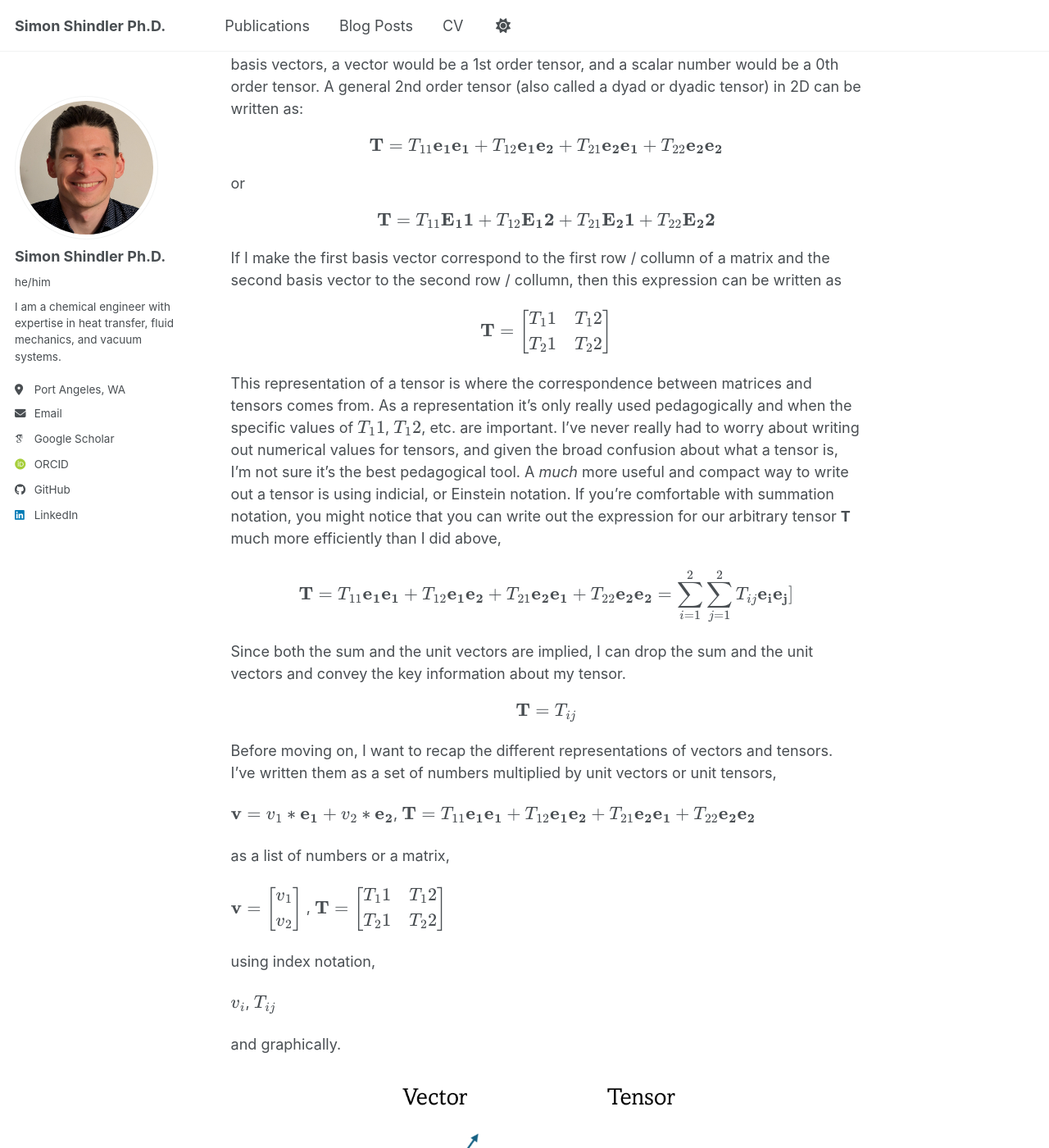
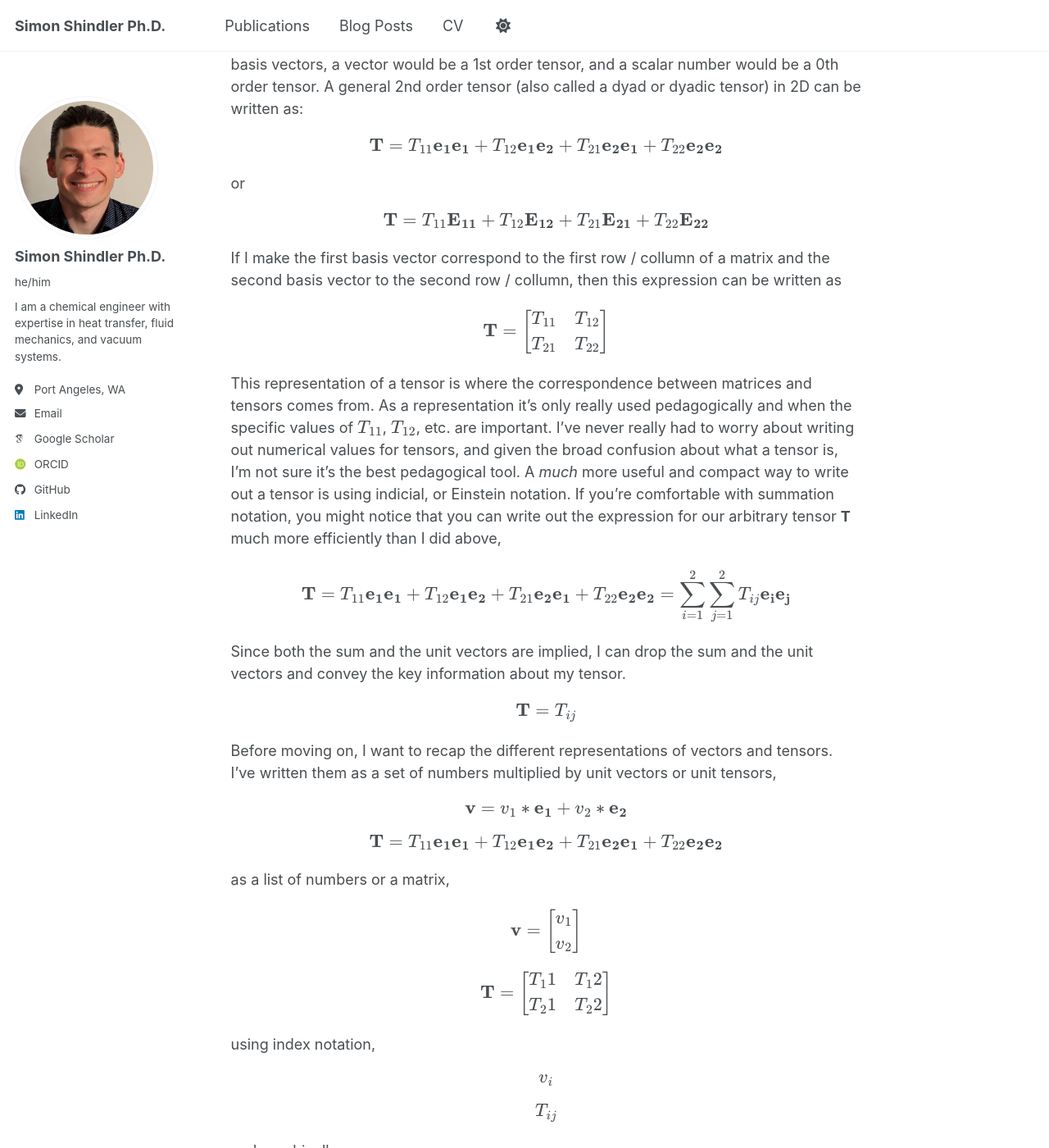
Before and after one commit to sgshindler/sgshindler.github.io, a Jekyll site: the page built from _posts/2026-05-30-Tensors.md, in a window 1280 px wide and 1400 px high, scrolled down 4780 px. Shown: the whole window at 82% size. Built offline with Jekyll 4.4.1, drawn with Linux system fonts in a browser that asks for light colours; some web fonts are replaced; a script bundle is joined from its source files by our own code; library files that are not in the unit come from our copies.

```diff
--- a/_posts/2026-05-30-Tensors.md
+++ b/_posts/2026-05-30-Tensors.md
@@ -118,15 +118,21 @@ $$\mathbf{T} = T_{11} \mathbf{e_1 e_1} + T_{12} \mathbf{e_1 e_2} + T_{21} \mathb
 
 or
 
-$$\mathbf{T} = T_{11} \mathbf{E_11} + T_{12} \mathbf{E_12} + T_{21} \mathbf{E_21} + T_{22} \mathbf{E_22}$$
+$$\mathbf{T} = T_{11} \mathbf{E_{11}} + T_{12} \mathbf{E_{12}} + T_{21} \mathbf{E_{21}} + T_{22} \mathbf{E_{22}}$$
 
 If I make the first basis vector correspond to the first row / collumn of a matrix and the second basis vector to the second row / collumn, then this expression can be written as
 
-$$\mathbf{T} = \begin{bmatrix} T_11 & T_12 \\ T_21 & T_22 \end{bmatrix}$$
+$$
+\mathbf{T} =
+\begin{bmatrix}
+T_{11} & T_{12} \\
+T_{21} & T_{22}
+\end{bmatrix}
+$$
 
-This representation of a tensor is where the correspondence between matrices and tensors comes from. As a representation it's only really used pedagogically and when the specific values of $$T_11$$, $$T_12$$, etc. are important. I've never really had to worry about writing out numerical values for tensors, and given the broad confusion about what a tensor is, I'm not sure it's the best pedagogical tool. A *much* more useful and compact way to write out a tensor is using indicial, or Einstein notation. If you're comfortable with summation notation, you might notice that you can write out the expression for our arbitrary tensor **T** much more efficiently than I did above,
+This representation of a tensor is where the correspondence between matrices and tensors comes from. As a representation it's only really used pedagogically and when the specific values of $$T_{11}$$, $$T_{12}$$, etc. are important. I've never really had to worry about writing out numerical values for tensors, and given the broad confusion about what a tensor is, I'm not sure it's the best pedagogical tool. A *much* more useful and compact way to write out a tensor is using indicial, or Einstein notation. If you're comfortable with summation notation, you might notice that you can write out the expression for our arbitrary tensor **T** much more efficiently than I did above,
 
-$$\mathbf{T} = T_{11} \mathbf{e_1 e_1} + T_{12} \mathbf{e_1 e_2} + T_{21} \mathbf{e_2 e_1} + T_{22} \mathbf{e_2 e_2} = \sum_{i=1}^{2} \sum_{j=1}^{2} T_{ij} \mathbf{e_i e_j}]$$
+$$\mathbf{T} = T_{11} \mathbf{e_1 e_1} + T_{12} \mathbf{e_1 e_2} + T_{21} \mathbf{e_2 e_1} + T_{22} \mathbf{e_2 e_2} = \sum_{i=1}^{2} \sum_{j=1}^{2} T_{ij} \mathbf{e_i e_j}$$
 
 Since both the sum and the unit vectors are implied, I can drop the sum and the unit vectors and convey the key information about my tensor.
 
@@ -135,15 +141,21 @@ $$\mathbf{T} = T_{ij}$$
 Before moving on, I want to recap the different representations of vectors and tensors.
 I've written them as a set of numbers multiplied by unit vectors or unit tensors,
 
-$$ \mathbf{v} = v_1*\mathbf{e_1}+v_2*\mathbf{e_2} $$, $$\mathbf{T} = T_{11} \mathbf{e_1 e_1} + T_{12} \mathbf{e_1 e_2} + T_{21} \mathbf{e_2 e_1} + T_{22} \mathbf{e_2 e_2}$$
+$$ \mathbf{v} = v_1*\mathbf{e_1}+v_2*\mathbf{e_2} $$
+
+$$\mathbf{T} = T_{11} \mathbf{e_1 e_1} + T_{12} \mathbf{e_1 e_2} + T_{21} \mathbf{e_2 e_1} + T_{22} \mathbf{e_2 e_2}$$
 
 as a list of numbers or a matrix,
 
-$$\mathbf{v} = \begin{bmatrix} v_1 \\ v_2 \end{bmatrix}$$ , $$\mathbf{T} = \begin{bmatrix} T_11 & T_12 \\ T_21 & T_22 \end{bmatrix}$$
+$$\mathbf{v} = \begin{bmatrix} v_1 \\ v_2 \end{bmatrix}$$
+
+$$\mathbf{T} = \begin{bmatrix} T_11 & T_12 \\ T_21 & T_22 \end{bmatrix}$$
 
 using index notation,
 
-$$v_i$$, $$T_{ij}$$
+$$v_i$$
+
+$$T_{ij}$$
 
 and graphically.
 
```
